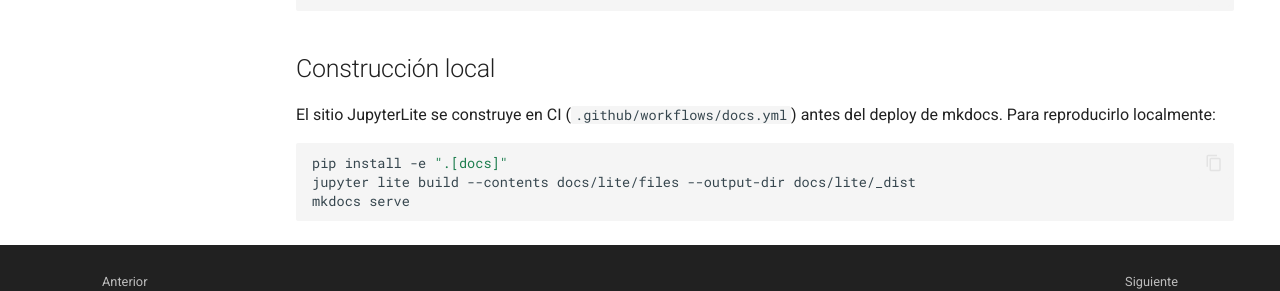
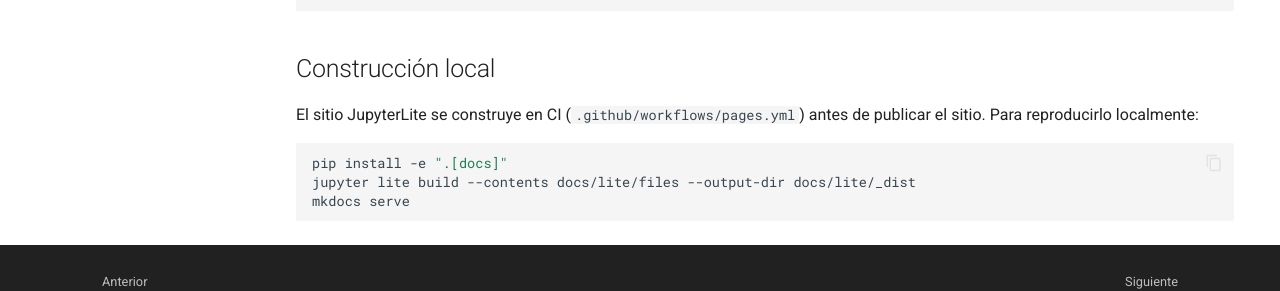
Before and after one commit to DanMendezZz/Estadistica_Ambiental, an MkDocs documentation site: the page built from docs/notebooks.md, in a window 1280 px wide and 900 px high, scrolled down 1608 px. Shown: the part 499-790 px from the top of the window. Built offline with MkDocs 1.6.1 and Material for MkDocs 9.7.7, drawn with Linux system fonts in a browser that asks for light colours; comment, search, counter and statistics services are not loaded.

Commit message:
ci: publicar docs mkdocs + showcase + JupyterLite en un solo sitio de Pages (#53)
* ci: unificar publicación de Pages (docs mkdocs + showcase + JupyterLite)

Pages está en modo workflow y solo sirve el artefacto de pages.yml, así que
docs.yml (que empujaba a gh-pages) nunca se veía: /lite/ y el sitio mkdocs
daban 404. pages.yml ahora construye showcase + JupyterLite + mkdocs --strict
y publica un único artefacto; docs.yml queda como validación sin deploy.
Se agrega docs/lite/index.html para que /lite/ redirija a JupyterLite.

Closes #52

* ci/docs: evitar build duplicado, ampliar paths de Pages y corregir iframe y referencias obsoletas

````diff
--- a/docs/notebooks.md
+++ b/docs/notebooks.md
@@ -7,7 +7,7 @@
 [Abrir JupyterLite en pantalla completa :material-launch:](lite/_dist/lab/index.html){ .md-button .md-button--primary target="_blank" }
 
 <iframe
-  src="lite/_dist/lab/index.html"
+  src="../lite/_dist/lab/index.html"
   width="100%"
   height="800"
   style="border: 1px solid #ccc; border-radius: 4px;"
@@ -50,7 +50,7 @@
 
 ## Construcción local
 
-El sitio JupyterLite se construye en CI (`.github/workflows/docs.yml`) antes del deploy de mkdocs.
+El sitio JupyterLite se construye en CI (`.github/workflows/pages.yml`) antes de publicar el sitio.
 Para reproducirlo localmente:
 
 ```bash
````
Also changed, not shown: README.md (+1 -1 lines), docs/lite/index.html (added, +12 -0 lines), 2 other files.
